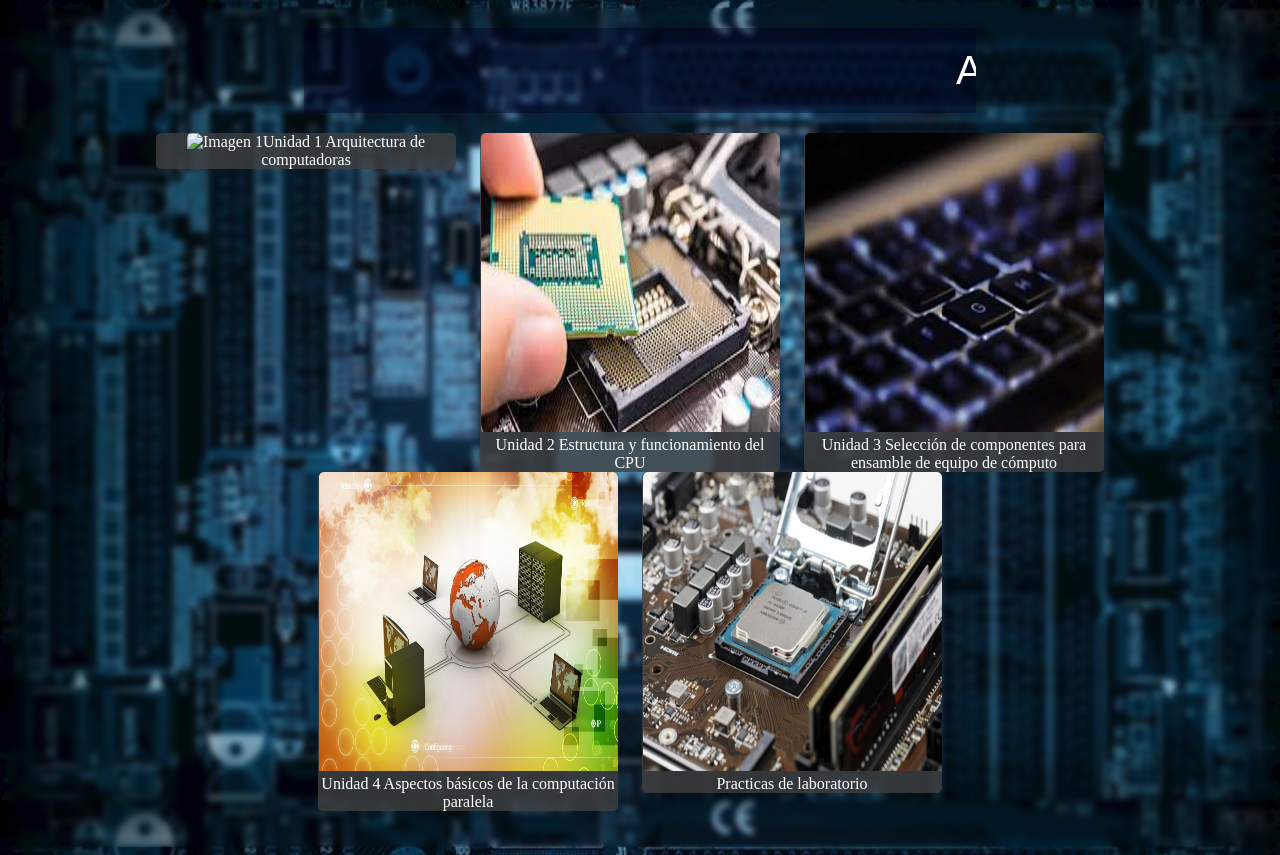
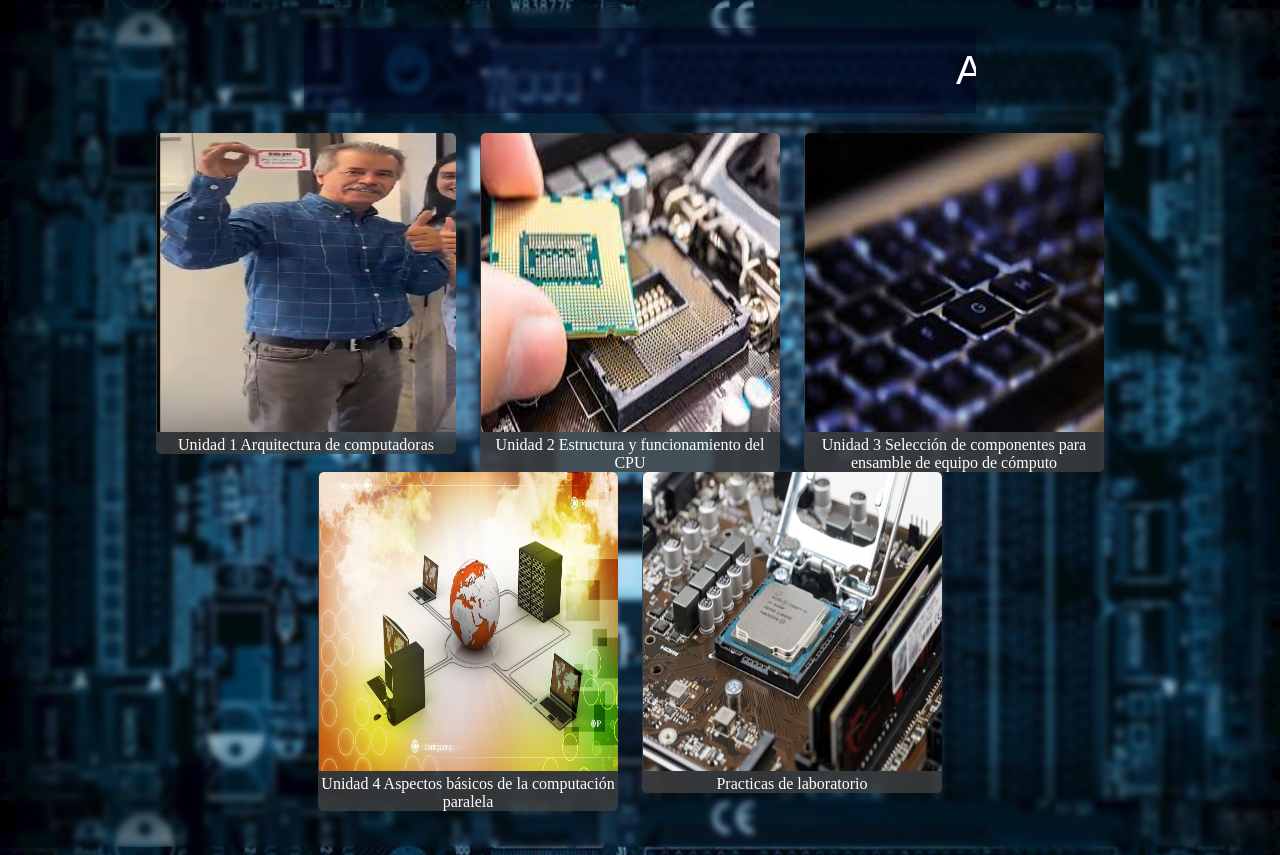
Before and after one commit to ArquitecturaAD2024/ArquitecturaJona, a plain HTML site: page index.html in a window 1280 px wide. Drawn offline with Linux system fonts and the light colour scheme; a web font is replaced by a local one.

Commit message:
Update index.html

```diff
--- a/index.html
+++ b/index.html
@@ -24,7 +24,7 @@
             <ul>
                 <li>
 
-                    <a  href="index/Unidad1.html"> <img class="icons" src="Imagenes/Imagen de WhatsApp 2024-11-04 a las 18.20.27_23f5fe9b"
+                    <a  href="index/Unidad1.html"> <img class="icons" src="Imagenes/Imagen de WhatsApp 2024-11-04 a las 18.20.27_23f5fe9b.jpg"
                         alt="Imagen 1">Unidad 1 Arquitectura de computadoras</a>
                 </li>
                 <li>
```
